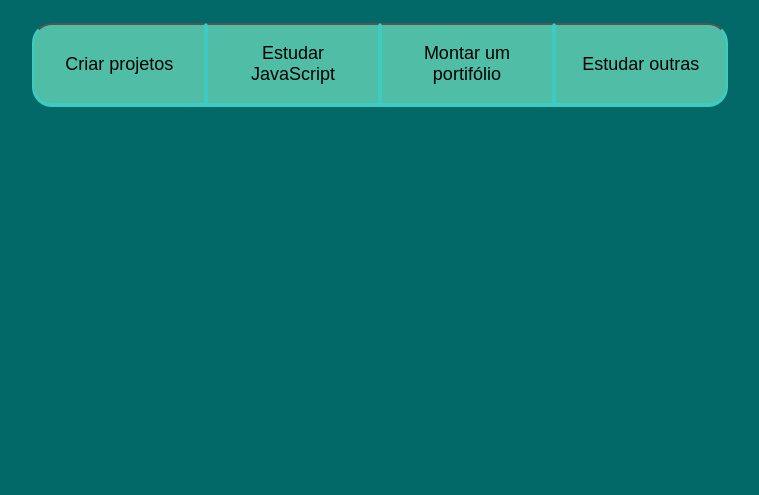
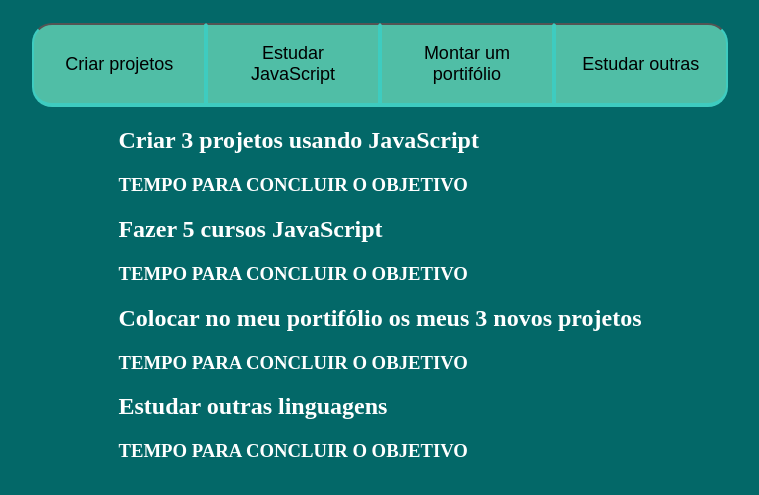
Before and after one commit to gorinelli/3j---2024, a plain HTML site: page index.html in a window 1280 px wide. Shown: the part 75-570 px from the top of the page, without its empty margins (260-1019 px from the left). Drawn offline with Linux system fonts and the light colour scheme.

Commit message:
Add files via upload

```diff
--- a/index.html
+++ b/index.html
@@ -16,7 +16,45 @@
         <button class="botao">Montar um portifólio</button>
         <button class="botao">Estudar outras</button>
     </div>
+    <div class="abas-textos">
+      <div class="aba-conteudo">
+          <h2 class="aba-coteudo-titulo-principal">
+              Criar 3 projetos usando JavaScript
+          </h2>
+          <h3 class="aba-conteudo-titulo-secundario">
+              TEMPO PARA CONCLUIR O OBJETIVO
+          </h3>
+        </div>
+
+        <div class="aba-conteudo">
+            <h2 class="aba-coteudo-titulo-principal">
+                Fazer 5 cursos JavaScript
+            </h2>
+            <h3 class="aba-conteudo-titulo-secundario">
+                TEMPO PARA CONCLUIR O OBJETIVO
+            </h3>
+          </div>
+
+          <div class="aba-conteudo">
+            <h2 class="aba-coteudo-titulo-principal">
+                Colocar no meu portifólio os meus 3 novos projetos
+            </h2>
+            <h3 class="aba-conteudo-titulo-secundario">
+                TEMPO PARA CONCLUIR O OBJETIVO
+            </h3>
+          </div>
+
+          <div class="aba-conteudo">
+            <h2 class="aba-coteudo-titulo-principal">
+                Estudar outras linguagens
+            </h2>
+            <h3 class="aba-conteudo-titulo-secundario">
+                TEMPO PARA CONCLUIR O OBJETIVO
+            </h3>
+          </div>
+    </div>
     </section>
     <script src="main.js"></script>
+
 </body>
 </html>
--- a/main.js
+++ b/main.js
@@ -1,8 +1,8 @@
 const botoes = document.querySelectorAll(".botao")
 console.log(botoes)
-for (let i = 0; i < botoes.length ; i++){
+for(let i = 0; i < botoes.length ; i++){
   botoes[i].onclik = function(){
-    for(let j = 0; j < botoes.length ;j++){
+    for (let j = 0; j < botoes.length ;j++){
     botoes[j].classList.remove("ativo");
     }
     botoes[i].classList.add("ativo")
```
